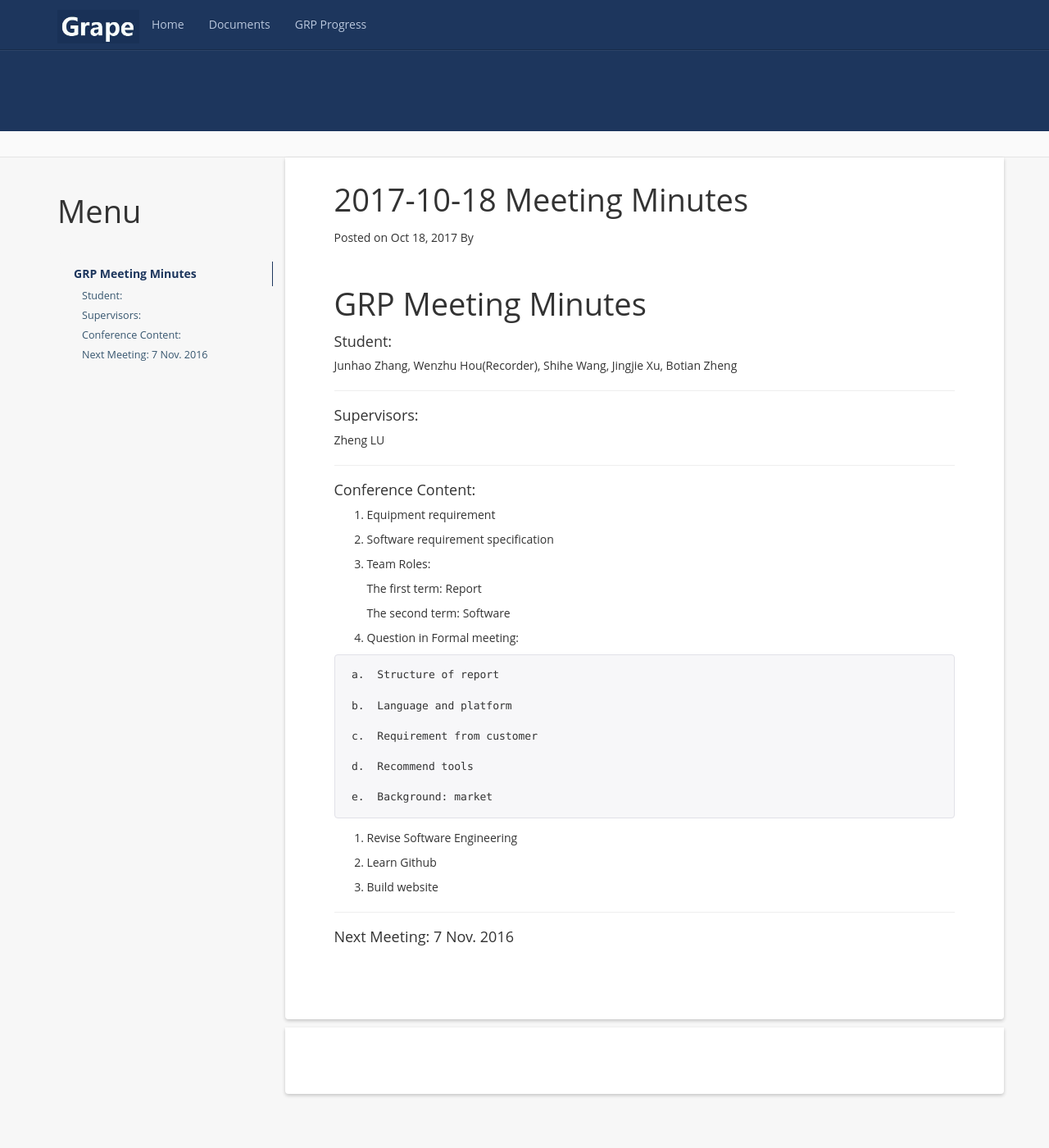
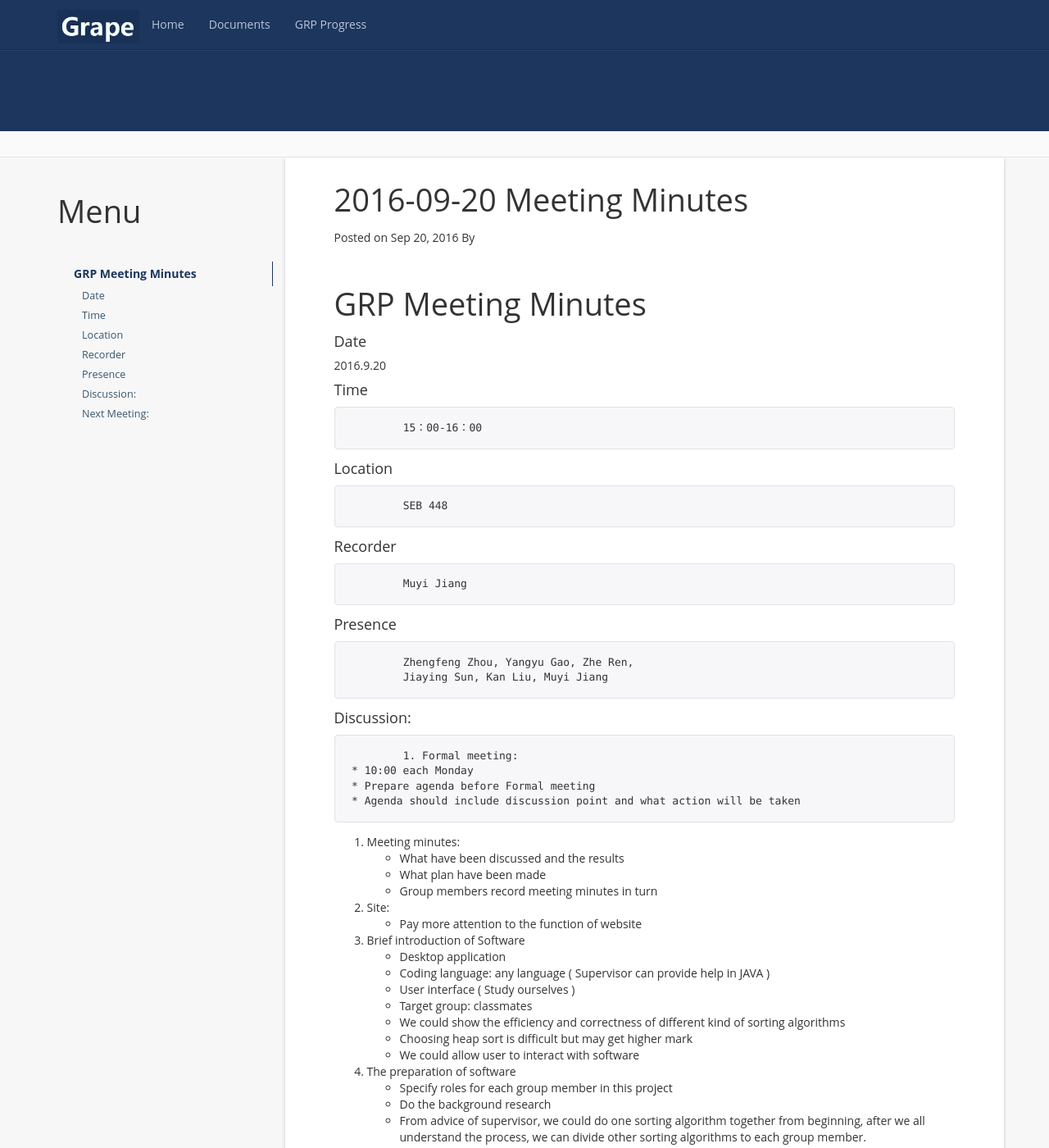
Before and after one commit to NBXXDGRP10/WebBackup, a Jekyll site: the page built from _posts/2016-10-31-Meeting-Minutes.md, in a window 1280 px wide and 1400 px high. Shown: the whole window at 82% size. Built offline with Jekyll 4.4.1, drawn with Linux system fonts in a browser that asks for light colours; comment, search, counter and statistics services are not loaded; some of the changed text lies outside the part shown.

Commit message:
Update 2016-10-31-Meeting-Minutes.md

```diff
--- a/_posts/2016-10-31-Meeting-Minutes.md
+++ b/_posts/2016-10-31-Meeting-Minutes.md
@@ -1,7 +1,7 @@
 ---
 layout: post
-title:  2017-10-18 Meeting Minutes
-date:   2017-10-18 16:30:00 +0800
+title:  2016-09-20 Meeting Minutes
+date:   2016-09-20 16:45:00 +0800
 categories: Meeting-Minutes
 ---
 
@@ -9,57 +9,59 @@ categories: Meeting-Minutes
 {:toc}
 
 
+
 # GRP Meeting Minutes
 
+#### Date
+2016.9.20
 
-#### Student:
+#### Time
+		15：00-16：00
 
-Junhao Zhang, Wenzhu Hou(Recorder), Shihe Wang, Jingjie Xu, Botian Zheng
+#### Location
+		SEB 448
 
----
+#### Recorder
+		Muyi Jiang
 
-#### Supervisors:
+#### Presence
+		Zhengfeng Zhou, Yangyu Gao, Zhe Ren,
+		Jiaying Sun, Kan Liu, Muyi Jiang
 
-Zheng LU
+#### Discussion:
 
----
+		1. Formal meeting:
+	* 10:00 each Monday
+	* Prepare agenda before Formal meeting
+	* Agenda should include discussion point and what action will be taken
 
-#### Conference Content:
+2. Meeting minutes:
+	* What have been discussed and the results
+	* What plan have been made
+	* Group members record meeting minutes in turn
 
-1.		Equipment requirement
+3.	Site:
+	* Pay more attention to the function of website
 
-2.		Software requirement specification
+4.	Brief introduction of Software
+	* Desktop application
+	* Coding language: any language ( Supervisor can provide help in JAVA )
+	* User interface ( Study ourselves )
+	* Target group: classmates
+	* We could show the efficiency and correctness of different kind of sorting algorithms
+	* Choosing heap sort is difficult but may get higher mark
+	* We could allow user to interact with software
 
-3.  	Team Roles:
+5.	The preparation of software
+	* Specify roles for each group member in this project
+	* Do the background research
+	* From advice of supervisor, we could do one sorting algorithm together from beginning, after we all understand the process, we can divide other sorting algorithms to each group member.
+	* Prototype—it is better before mid of December, we could have a prototype running
 
-		The first term: Report
+6.	Report including:
+	* Requirement specification
+	* The process of producing software
+	* What we have done to produce it
 
-		The second term: Software
-
-4.  	Question in Formal meeting:
-
-	a.  Structure of report
-
-	b.  Language and platform
-
-	c.  Requirement from customer
-
-	d.  Recommend tools
-
-	e.  Background: market
-
-5.    	Revise Software Engineering
-
-6.  	  Learn Github
-
-7.  	  Build website
-
----
-
-
-
-
-
-
-
-#### Next Meeting: 7 Nov. 2016
+#### Next Meeting:
+28th, October
```
